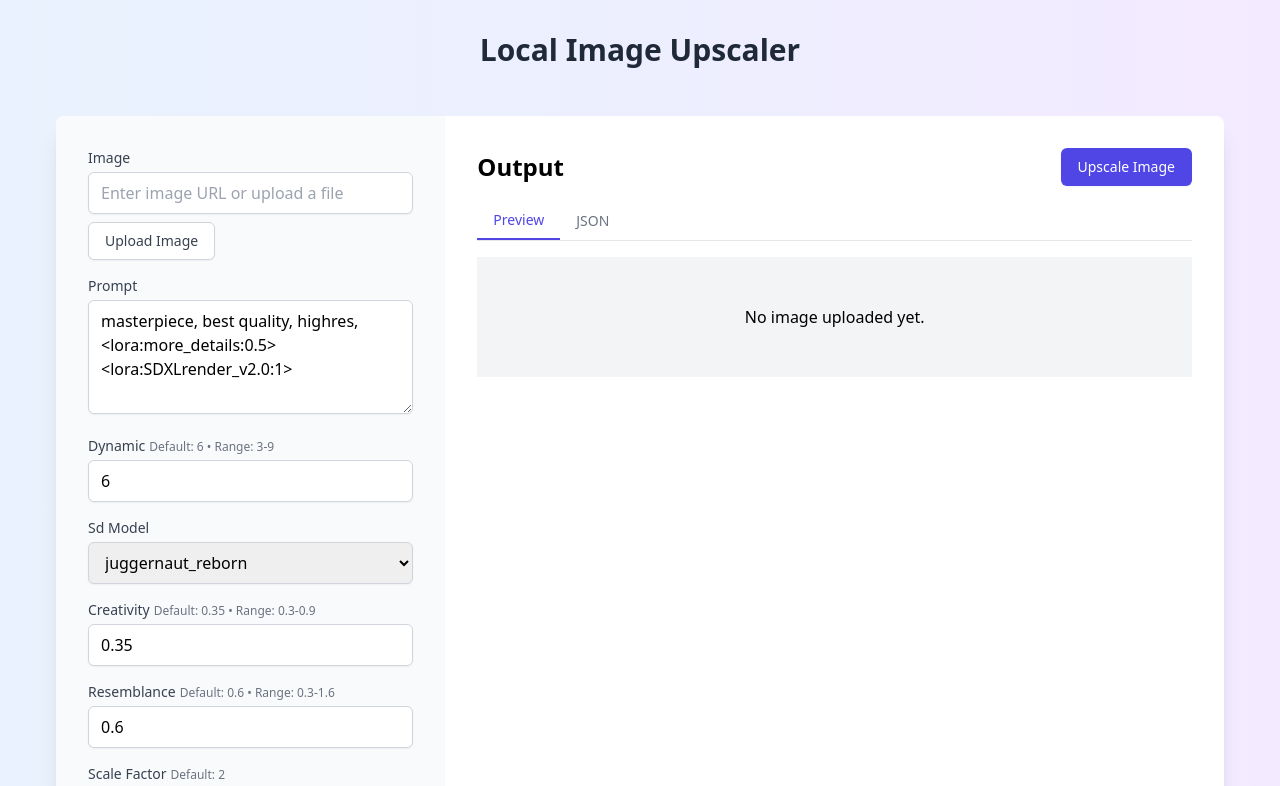
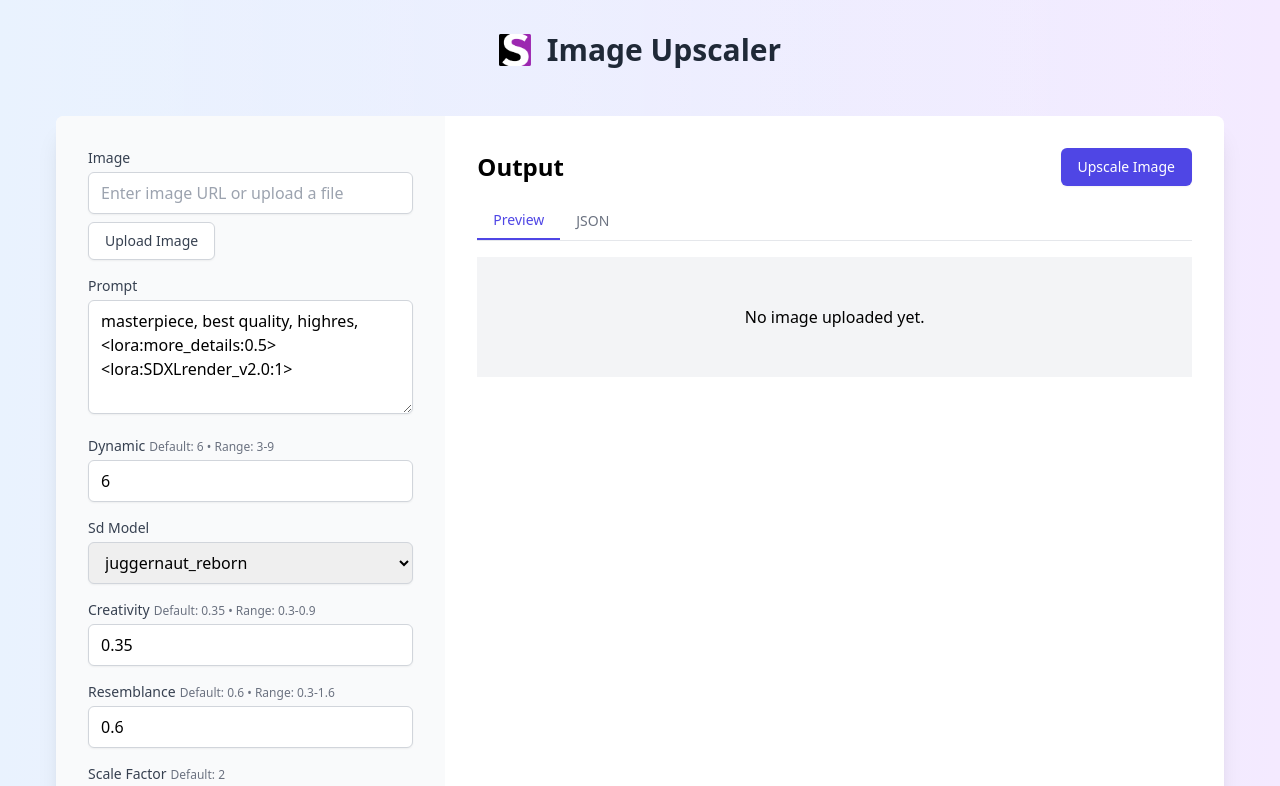
Before and after one commit to hershdhillon/cube-image-upscaler, a Next.js app: page / in a window 1280 px wide. Shown: the top 786 px of the page. Built offline with nearby package versions, Linux system fonts and the light colour scheme.

Commit message:
added sidepro logo

```diff
--- a/src/app/page.js
+++ b/src/app/page.js
@@ -1,3 +1,4 @@
+import Image from 'next/image';
 import UpscalerForm from '../components/UpscalerForm';
 import './globals.css';
 
@@ -6,7 +7,18 @@ export default function Home() {
         <div className="min-h-screen relative bg-gradient-to-r from-blue-100 to-purple-100 overflow-hidden">
             <div className="absolute inset-0 bg-subtle-pattern"></div>
             <div className="relative z-10 p-4 sm:p-6 lg:p-8">
-                <h1 className="text-3xl font-bold text-center text-gray-800 mb-6">Local Image Upscaler</h1>
+                <div className="flex justify-center items-center mb-6">
+                    <div className="relative w-8 h-8 mr-4">
+                        <Image
+                            src="/sidepro-logo.png"
+                            alt="SidePro Logo"
+                            layout="fill"
+                            objectFit="contain"
+                            priority
+                        />
+                    </div>
+                    <h1 className="text-3xl font-bold text-gray-800">Image Upscaler</h1>
+                </div>
                 <UpscalerForm />
             </div>
         </div>
```
Also changed, not shown: public/sidepro-logo.png (added).
